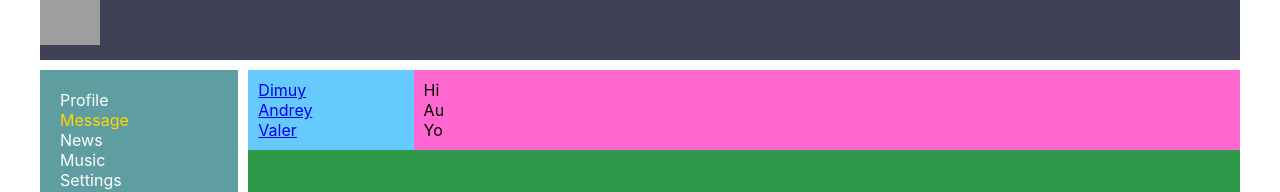
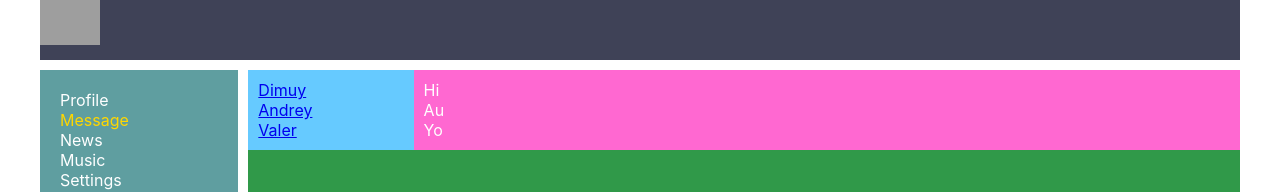
Before and after one commit to lexaltd/reect-kabzda-1, a React (Create React App) app: page /dialogs in a window 1280 px wide. Shown: the top 192 px of the page. Built offline with nearby package versions, Linux system fonts and the light colour scheme; grey boxes are pictures that could not be loaded.

Commit message:
Урок 24-25

```diff
--- a/src/componets/Dialogs/Dialogs.jsx
+++ b/src/componets/Dialogs/Dialogs.jsx
@@ -18,17 +18,29 @@ const Message = (props) => {
 
 
 const Dialogs = (props) => {
+
+	let dialogsData = [
+		{id: 1, name: 'Dimuy'},
+		{id: 2, name: 'Andrey'},
+		{id: 3, name: 'Valer'},
+	]
+
+	let messagesData = [
+		{id: 1, message: 'Hi'},
+		{id: 2, message: 'Au'},
+		{id: 3, message: 'Yo'},
+	]
+
+	let dialogsElements = dialogsData.map(dialog => (<DialogItem name={dialog.name} id={dialog.id}/>));
+	let messagesElements = messagesData.map(m => (<Message message={m.message} id={m.id}/>));
+
 	return (
 		<div className={s.dialogs}>
 			<div className={s.dialogsItems}>
-				<DialogItem name="Dimuy" id="1"/>
-				<DialogItem name="Andrey" id="2"/>
-				<DialogItem name="Valer" id="3"/>
+				{dialogsElements}
 			</div>
 			<div className={s.messages}>
-				<Message message="Hi"/>
-				<Message message="Au"/>
-				<Message message="Yo"/>
+				{messagesElements}
 			</div>
 		</div>
 	);
--- a/src/componets/Dialogs/Dialogs.module.css
+++ b/src/componets/Dialogs/Dialogs.module.css
@@ -20,5 +20,6 @@
 }
 
 .messages .message {
+    color: white;
 
 }
--- a/src/componets/Profile/MyPosts/MyPosts.jsx
+++ b/src/componets/Profile/MyPosts/MyPosts.jsx
@@ -3,6 +3,15 @@ import s from './MyPosts.module.css';
 import Post from './Post/Post';
 
 const MyPosts = () => {
+
+	let postData = [
+		{id: 1, message: 'Hi, how are you?', likesCount: 12,},
+		{id: 2, message: "It's my first post", likesCount: 10,},
+		{id: 3, message: 'Ура!!!', likesCount: 2,},
+	]
+
+	let postsElements = postData.map(el => (<Post message={el.message} id={el.id} likesCount={el.likesCount}/>));
+
 	return (
 		<div className={s.postsBlock}>
 			<h3>My post</h3>
@@ -15,9 +24,10 @@ const MyPosts = () => {
 				</div>
 			</div>
 			<div className={s.posts}>
-				<Post message='Hi, how are you?'/>
-				<Post message="It's my first post"/>
-				<Post message='Ура!!!'/>
+				{postsElements}
+				{/*<Post message='Hi, how are you?'/>*/}
+				{/*<Post message="It's my first post"/>*/}
+				{/*<Post message='Ура!!!'/>*/}
 			</div>
 		</div>
 	);
--- a/src/componets/Profile/MyPosts/Post/Post.jsx
+++ b/src/componets/Profile/MyPosts/Post/Post.jsx
@@ -10,6 +10,7 @@ const Post = (props) => {
             {props.message}
             <div>
                 <span>like</span>
+								{props.likesCount}
             </div>
         </div>
     );
```
